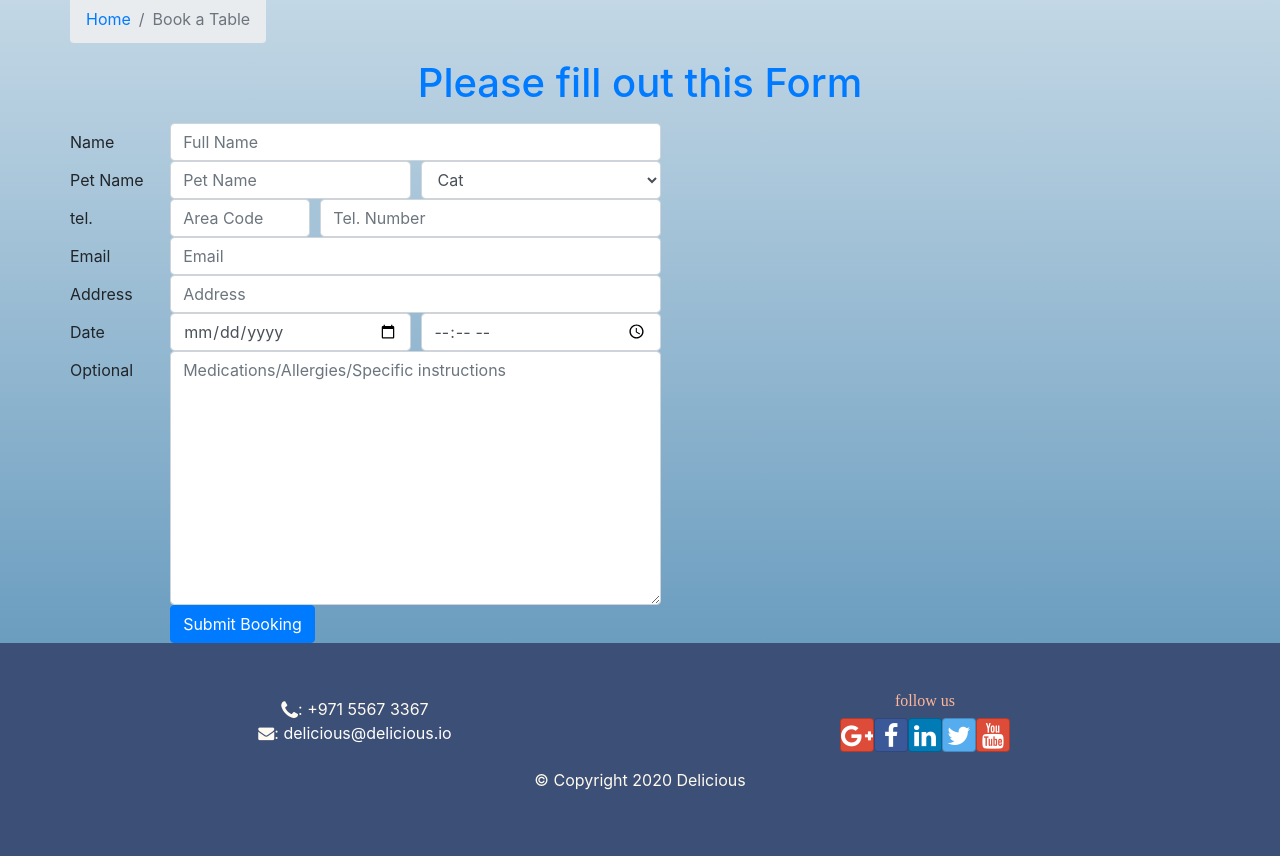
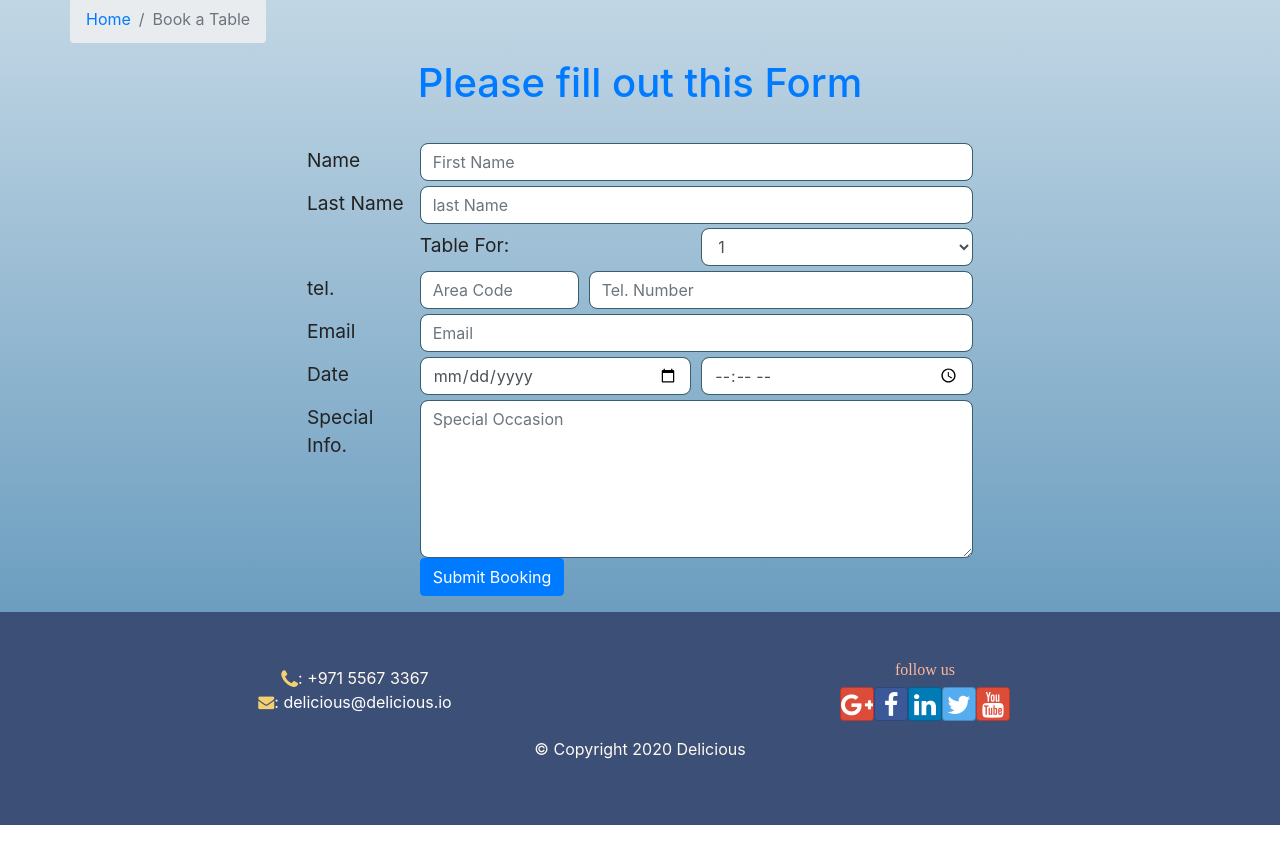
Before and after one commit to Sedki-Sghairi/bnin, a React (Create React App) app: page /book in a window 1280 px wide. Shown: the part 440-1296 px from the top of the page. After the commit the page ends 1265 px from the top, so only its background shows below. Built offline with nearby package versions, Linux system fonts and the light colour scheme.

Commit message:
booking form styling

```diff
--- a/src/App.css
+++ b/src/App.css
@@ -61,3 +61,24 @@
 	color: #ffb79a;
 	font-family: "Sniglet", cursive;
 }
+.fa-phone,
+.fa-envelope {
+	color: #f4d06f;
+}
+/* book a table */
+#book {
+	color: #222;
+	font-size: 1.2rem;
+	margin: 0 auto;
+}
+#book form {
+	margin: 1rem auto;
+	min-width: 60%;
+}
+#book form input,
+#book form select,
+#book form textarea {
+	margin-top: .25rem;
+	border: #385f6e solid 1px;
+	border-radius: .5rem;
+}
--- a/src/components/Book.js
+++ b/src/components/Book.js
@@ -12,67 +12,67 @@ export default function Book() {
                 </Breadcrumb>
             </div>
             <h1 className="text-primary text-center mb-3">  Please fill out this Form</h1>
-            <div className="row">
+            <div className="row" id='book'>
             <form>
-            <div class="form-row">
-              <label for="name" class="col-md-2 col-form-label">Name</label>
-              <div class="col-md-10">
-              <input type="text" id="name" name="firstname" placeholder="Full Name" class="form-control"/>
+            <div className="form-row">
+              <label htmlFor="name" className="col-md-2 col-form-label">Name</label>
+              <div className="col-md-10">
+              <input type="text" id="name" name="firstname" placeholder="First Name" className="form-control"/>
               </div>
             </div>
-            <div class="form-row">
-                <label for="petname" class="col-md-2 col-form-label">Pet Name</label>
-                <div class="col-md-5">
-                <input type="text" id="petname" name="petname" placeholder="Pet Name" class="form-control"/>
+            <div className="form-row">
+                <label htmlFor="lastname" className="col-md-2 col-form-label">Last Name</label>
+                <div className="col-md-10">
+                <input type="text" id="lastname" name="lastname" placeholder="last Name" className="form-control"/>
                 </div>
-                <div class="col-md-5">
-                    <select name="pet" id="pet" class="form-control">
-                        <option>Cat</option>
-                        <option>Dog</option>
-                        <option>Bird</option>
+            </div>
+            <div className="form-row">
+                <label htmlFor="table" className="offset-sm-2 col-md-5 col-form-label">Table For:</label>
+                <div className="col col-md">
+                <select name="table" id="table" className="form-control">
+                        <option>1</option>
+                        <option>2</option>
+                        <option>3</option>
+                        <option>4</option>
+                        <option>5</option>
+                        <option>6</option>
                     </select>
                 </div>
             </div>
-            <div class="form-row">
-                <label for="telnum" class="col-12 col-md-2 col-form-label">tel.</label>
-                <div class="col-5 col-md-3">
-                  <input type="tel" name="areacode" id="areacode" class="form-control" placeholder="Area Code"/>
+            <div className="form-row">
+                <label htmlFor="telnum" className="col-12 col-md-2 col-form-label">tel.</label>
+                <div className="col-5 col-md-3">
+                  <input type="tel" name="areacode" id="areacode" className="form-control" placeholder="Area Code"/>
                 </div>
-                <div class="col-7 col-md-7">
-                  <input type="tel" name="telnum" id="telnum" class="form-control" placeholder="Tel. Number"/>
+                <div className="col-7 col-md-7">
+                  <input type="tel" name="telnum" id="telnum" className="form-control" placeholder="Tel. Number"/>
                 </div>
             </div>
-            <div class="form-row">
-                <label for="emailid" class="col-md-2 col-form-label">Email</label>
-                <div class="col-md-10">
-                    <input type="email" id="emailid" name="emailid" placeholder="Email" class="form-control"/>
+            <div className="form-row">
+                <label htmlFor="emailid" className="col-md-2 col-form-label">Email</label>
+                <div className="col-md-10">
+                    <input type="email" id="emailid" name="emailid" placeholder="Email" className="form-control"/>
                 </div>
             </div>
-            <div class="form-row">
-                <label for="address" class="col-md-2 col-form-label">Address</label>
-                <div class="col-md-10">
-                    <input type="text" id="address" name="address" placeholder="Address" class="form-control"/>
+            <div className="form-row">
+              <label htmlFor="date" className="col-12 col-md-2 col-form-label">Date</label>
+              <div className="col-5 col-md-5">
+                <input type="date" name="date" id="date" className="form-control"/>
+              </div>
+              <div className="col-5 col-md-5">
+                <input type="time" name="time" id="time" className="form-control"/>
+              </div>
+            </div>
+            <div className="form-row">
+                <label htmlFor="feedback" className="col-md-2 col-form-label">Special Info.</label>
+
+                <div className="col-md-10">
+                  <textarea className="form-control" id="feedback" name="feedback" rows="6" placeholder="Special Occasion"></textarea>
                 </div>
             </div>
-            <div class="form-row">
-              <label for="date" class="col-12 col-md-2 col-form-label">Date</label>
-              <div class="col-5 col-md-5">
-                <input type="date" name="date" id="date" class="form-control"/>
-              </div>
-              <div class="col-5 col-md-5">
-                <input type="time" name="time" id="time" class="form-control"/>
-              </div>
-            </div>
-            <div class="form-row">
-                <label for="feedback" class="col-md-2 col-form-label">Optional</label>
-
-                <div class="col-md-10">
-                  <textarea class="form-control" id="feedback" name="feedback" rows="10" placeholder="Medications/Allergies/Specific instructions"></textarea>
-                </div>
-            </div>
-            <div class="form-row">
-                <div class="col-md-10 offset-md-2">
-                    <button type="submit" class="btn btn-primary">
+            <div className="form-row">
+                <div className="col-md-10 offset-md-2">
+                    <button type="submit" className="btn btn-primary">
                         Submit Booking
                     </button>
                 </div>
--- a/src/components/Footer.js
+++ b/src/components/Footer.js
@@ -3,26 +3,26 @@ import { Link } from 'react-router-dom';
 
 function Footer(props) {
     return(
-    <div class="footer py-5 mb-0">
-        <div class="container">
-            <div class="row justify-content-center text-center mb-3">
-                <div class="col-12 col-md-6  align-self-center">
-                <i class="fa fa-phone fa-lg"></i>: +971 5567 3367<br/>
-                <i class="fa fa-envelope"></i>: <a href="mailto:delicious@delicious.io" class="text-white">delicious@delicious.io</a>
+    <div className="footer py-5 mb-0">
+        <div className="container">
+            <div className="row justify-content-center text-center mb-3">
+                <div className="col-12 col-md-6  align-self-center">
+                <i className="fa fa-phone fa-lg"></i>: +971 5567 3367<br/>
+                <i className="fa fa-envelope"></i>: <a href="mailto:delicious@delicious.io" className="text-white">delicious@delicious.io</a>
                 </div>
-                <div class="col-12 col-md-6  align-self-center">
-                <div class="text-center ">
-                    <h6 class="follow-us">follow us</h6>
-                        <a class="btn btn-social-icon  btn-google" href="#0"><i class="fa fa-google-plus fa-lg"></i></a>
-                        <a class="btn btn-social-icon  btn-facebook" href="#0"><i class="fa fa-facebook fa-lg"></i></a>
-                        <a class="btn btn-social-icon  btn-linkedin" href="#0"><i class="fa fa-linkedin fa-lg"></i></a>
-                        <a class="btn btn-social-icon  btn-twitter" href="#0"><i class="fa fa-twitter fa-lg"></i></a>
-                        <a class="btn btn-social-icon  btn-google" href="#0"><i class="fa fa-youtube fa-lg"></i></a>
+                <div className="col-12 col-md-6  align-self-center">
+                <div className="text-center ">
+                    <h6 className="follow-us">follow us</h6>
+                        <a className="btn btn-social-icon  btn-google" href="#0"><i className="fa fa-google-plus fa-lg"></i></a>
+                        <a className="btn btn-social-icon  btn-facebook" href="#0"><i className="fa fa-facebook fa-lg"></i></a>
+                        <a className="btn btn-social-icon  btn-linkedin" href="#0"><i className="fa fa-linkedin fa-lg"></i></a>
+                        <a className="btn btn-social-icon  btn-twitter" href="#0"><i className="fa fa-twitter fa-lg"></i></a>
+                        <a className="btn btn-social-icon  btn-google" href="#0"><i className="fa fa-youtube fa-lg"></i></a>
                     </div>
                 </div>
             </div>
-            <div class="row justify-content-center mt-2">
-                <div class="col-auto ">
+            <div className="row justify-content-center mt-2">
+                <div className="col-auto ">
                     <p>© Copyright 2020 Delicious</p>
                 </div>
             </div>
```
Also changed, not shown: 1 other file (tests, documents, lock files or other folders).
